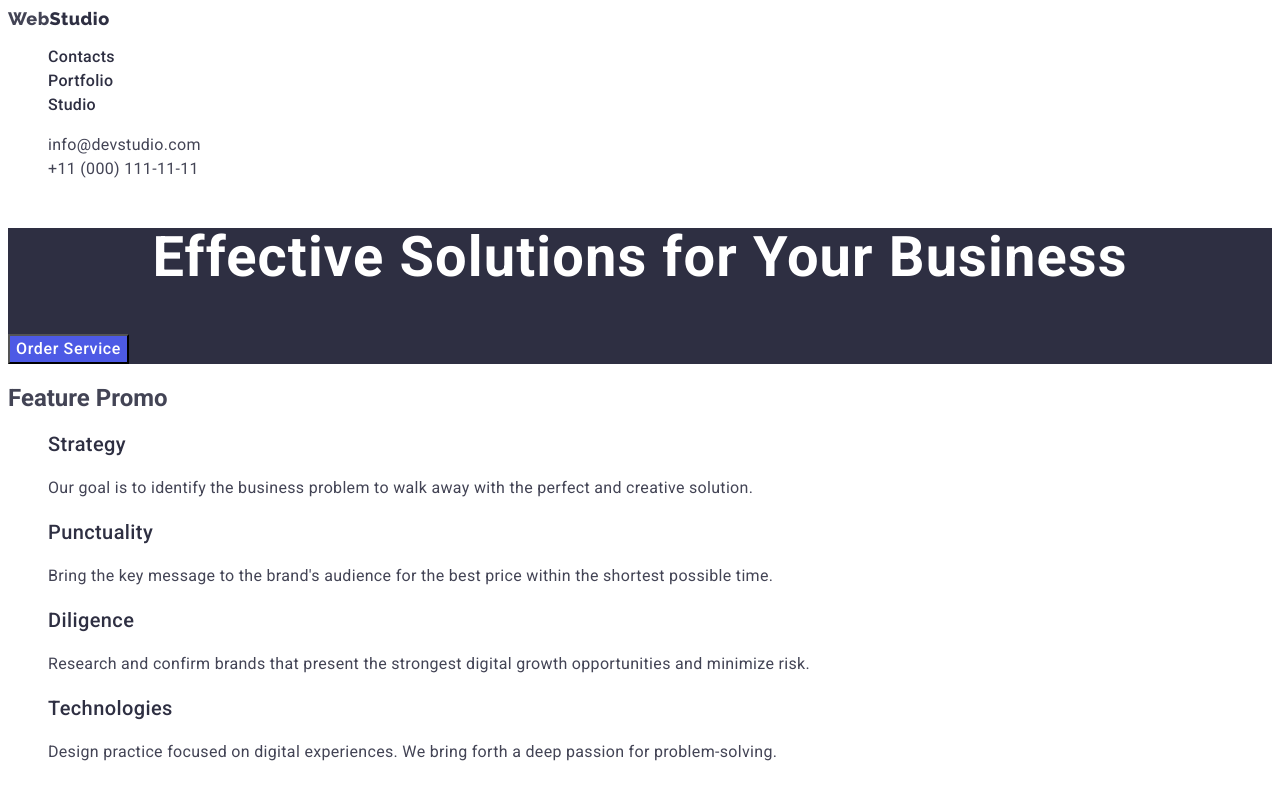
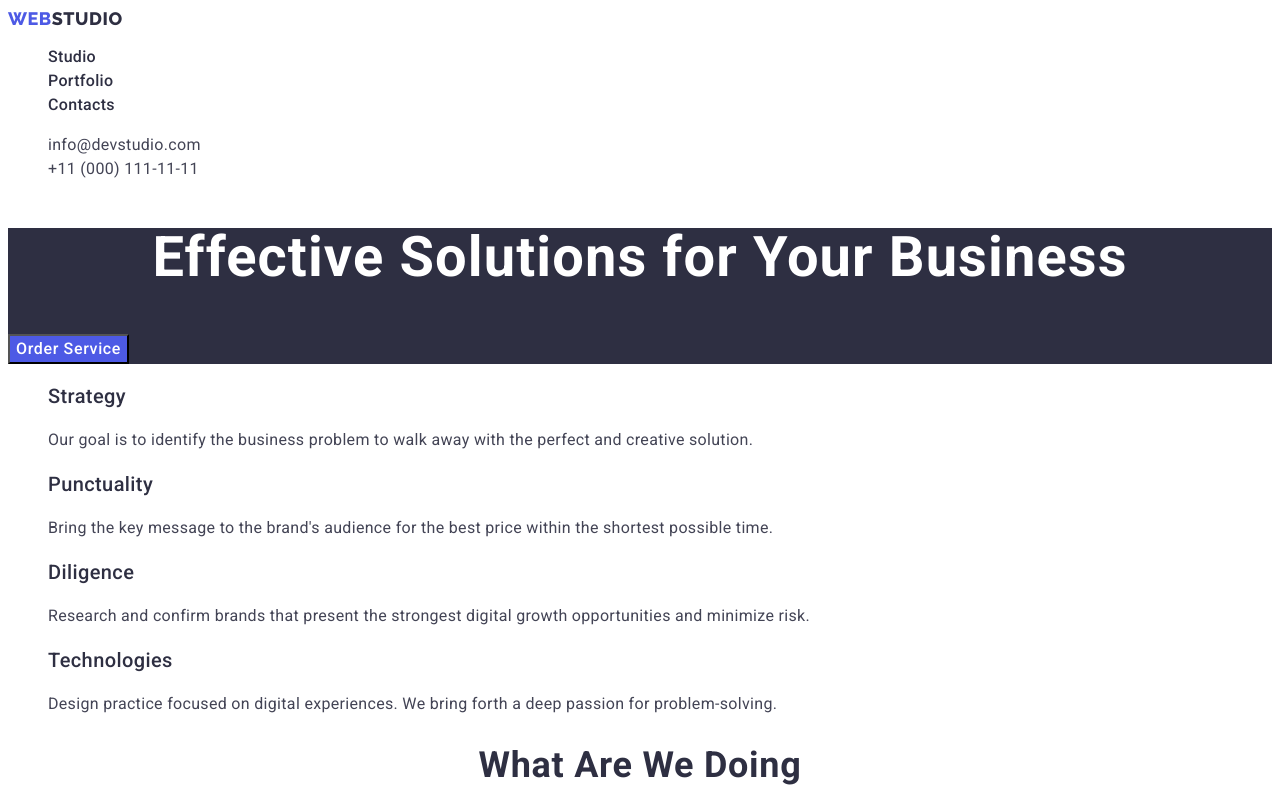
Before and after one commit to Yuliia001/goit-markup-hw-03, a plain HTML site: page index.html in a window 1280 px wide. Shown: the top 791 px of the page. Drawn offline with Linux system fonts and the light colour scheme.

Commit message:
revision

```diff
--- a/css/styles.css
+++ b/css/styles.css
@@ -25,7 +25,7 @@ body{
     font-size: 18px;
     line-height: 1.17;
     letter-spacing: 0.03em;
-    color: var(--logo-brand):
+    color: var(--logo-brand);
     text-transform: uppercase;
 }
 .logo-color{
--- a/index.html
+++ b/index.html
@@ -21,13 +21,13 @@
         >
         <ul class="nav-list list">
           <li class="list-item">
-            <a class="nav-link link" href="./index.html">Contacts</a>
+            <a class="nav-link link" href="./index.html">Studio</a>
           </li>
           <li class="list-item">
             <a class="nav-link link" href="./portfolio.html">Portfolio</a>
           </li>
           <li class="list-item">
-            <a class="nav-link link" href="">Studio</a>
+            <a class="nav-link link" href="">Contacts</a>
           </li>
         </ul>
       </nav>
@@ -54,7 +54,7 @@
       </section>
       <!--Feature Promo-->
       <section class="promo">
-        <h2 class="promo-title">Feature Promo</h2>
+        <h2 hidden class="promo-title">Feature Promo</h2>
         <ul class="promo-list list">
           <li class="promo-item">
             <h3 class="promo-second-title second-title">Strategy</h3>
```
